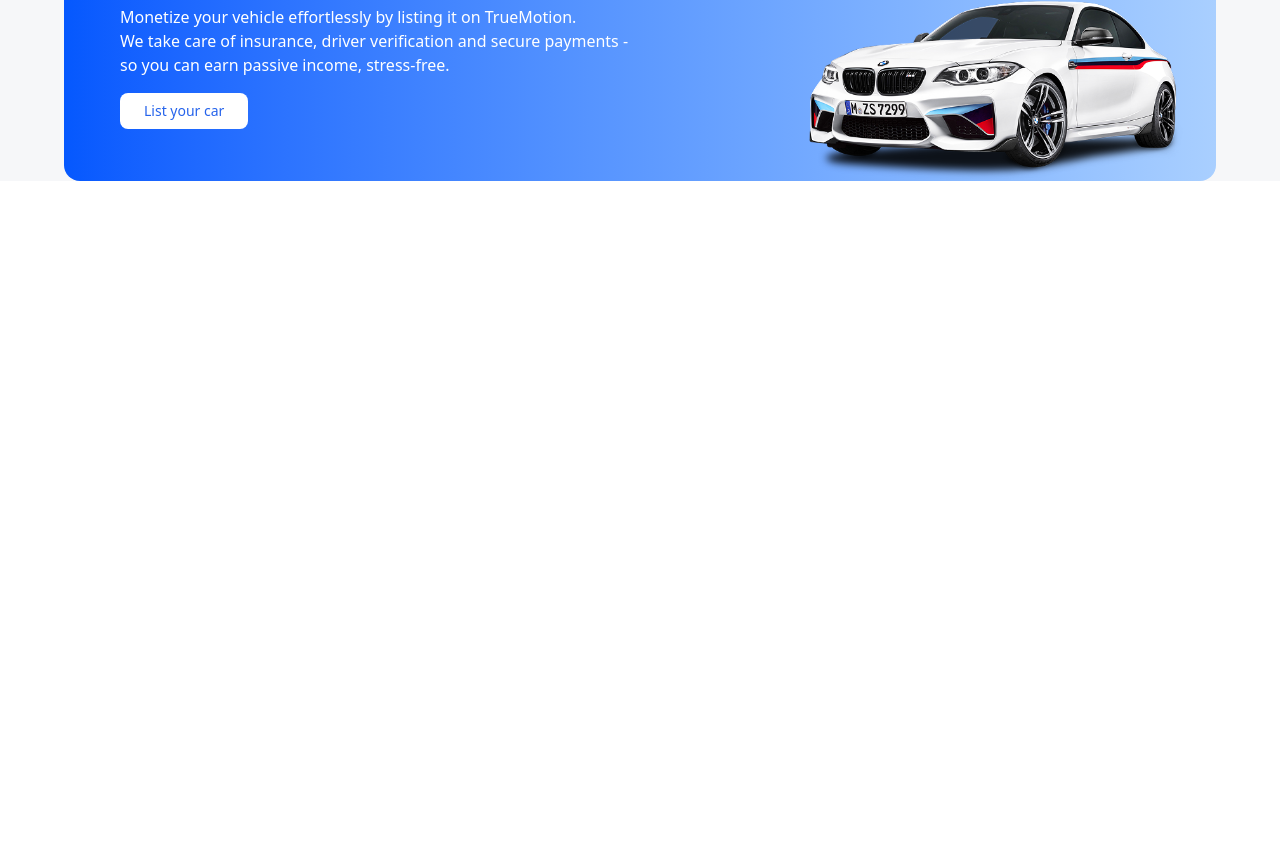
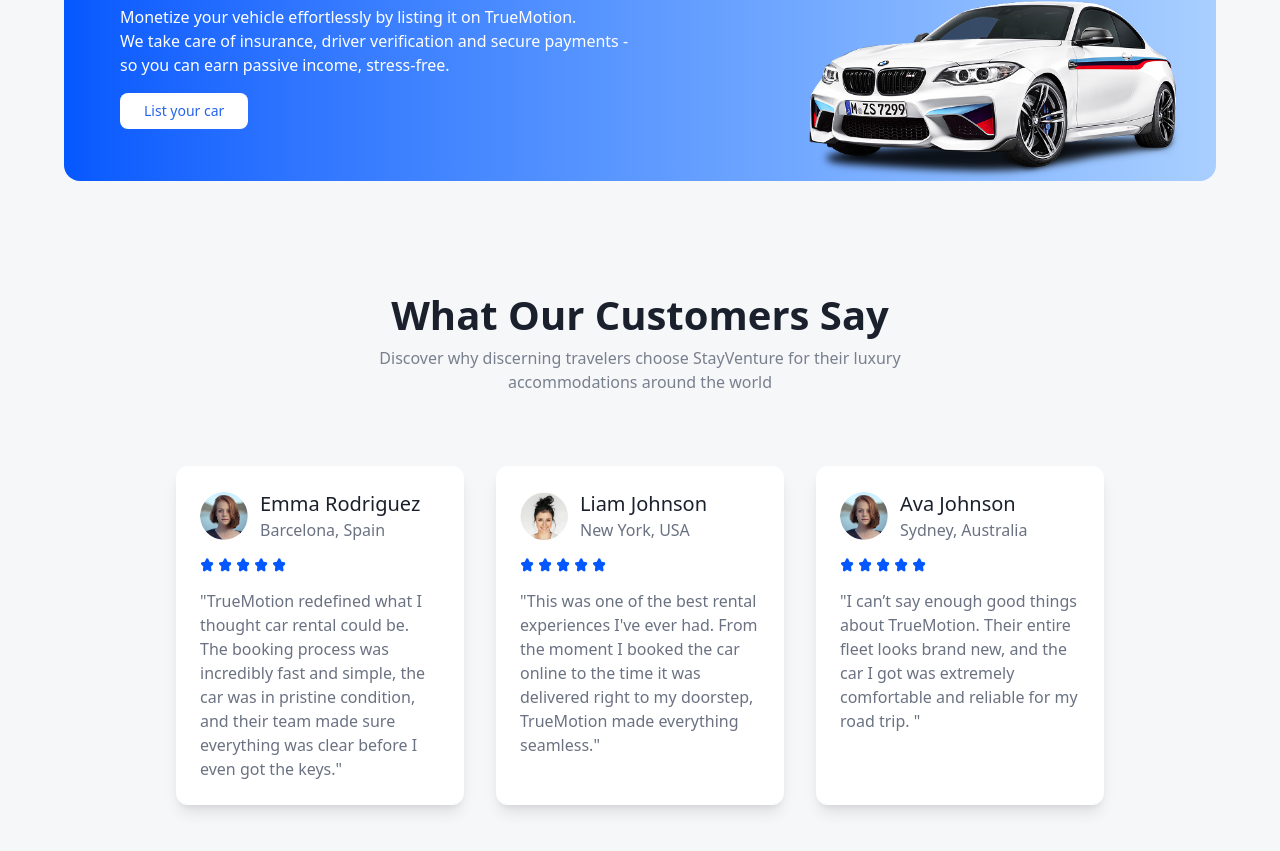
Before and after one commit to Obayuwana22/TrueMotion, a React (Vite) app: page / in a window 1280 px wide. Shown: the part 2126-2977 px from the top of the page. Before the commit the page ends 2307 px from the top, so only its background shows below. Built offline with nearby package versions, Linux system fonts and the light colour scheme; no server answers.

Commit message:
Add testimonial section

```diff
--- a/src/components/Landing.jsx
+++ b/src/components/Landing.jsx
@@ -1,6 +1,7 @@
 import Hero from "./Hero";
 import FeaturedSection from "./FeaturedSection";
 import Banner from "./Banner";
+import Testimonial from "./Testimonial";
 
 const Landing = () => {
   return (
@@ -8,6 +9,7 @@
       <Hero />
       <FeaturedSection />
       <Banner />
+      <Testimonial />
     </div>
   );
 };
--- /dev/null
+++ b/src/components/Testimonial.jsx
@@ -0,0 +1,72 @@
+import React from "react";
+import Title from "./Title";
+import { assets } from "../data";
+
+const Testimonial = () => {
+  const testimonials = [
+    {
+      name: "Emma Rodriguez",
+      location: "Barcelona, Spain",
+      image: assets.testimonial_image_1,
+      testimonial:
+        "TrueMotion redefined what I thought car rental could be. The booking process was incredibly fast and simple, the car was in pristine condition, and their team made sure everything was clear before I even got the keys.",
+    },
+
+    {
+      name: "Liam Johnson",
+      location: "New York, USA",
+      image: assets.testimonial_image_2,
+      testimonial:
+        "This was one of the best rental experiences I've ever had. From the moment I booked the car online to the time it was delivered right to my doorstep, TrueMotion made everything seamless.",
+    },
+
+    {
+      name: "Ava Johnson",
+      location: "Sydney, Australia",
+      image: assets.testimonial_image_1,
+      testimonial:
+        "I can’t say enough good things about TrueMotion. Their entire fleet looks brand new, and the car I got was extremely comfortable and reliable for my road trip. ",
+    },
+  ];
+
+  return (
+    <div className="py-28 px-6 md:px-16 lg:px-24 xl:px-44">
+      <Title
+        title="What Our Customers Say"
+        subTitle="Discover why discerning travelers choose StayVenture for their luxury accommodations around the world"
+      />
+      <div className="grid grid-cols-1 sm:grid-cols-2 lg:grid-cols-3 gap-8 mt-18">
+        {testimonials.map((testimonial, index) => (
+          <div
+            key={index}
+            className="bg-white p-6 rounded-xl shadow-lg hover:-translate-y-1 duration-500"
+          >
+            <div className="flex items-center gap-3">
+              <img
+                className="w-12 h-12 rounded-full"
+                src={testimonial.image}
+                alt={testimonial.name}
+              />
+              <div>
+                <p className="text-xl">{testimonial.name}</p>
+                <p className="text-gray-500">{testimonial.location}</p>
+              </div>
+            </div>
+            <div className="flex items-center gap-1 mt-4">
+              {Array(5)
+                .fill(0)
+                .map((_, index) => (
+                  <img key={index} src={assets.star_icon} alt="star-icon" />
+                ))}
+            </div>
+            <p className="text-gray-500 max-w-90 mt-4 font-light">
+              "{testimonial.testimonial}"
+            </p>
+          </div>
+        ))}
+      </div>
+    </div>
+  );
+};
+
+export default Testimonial;
```
